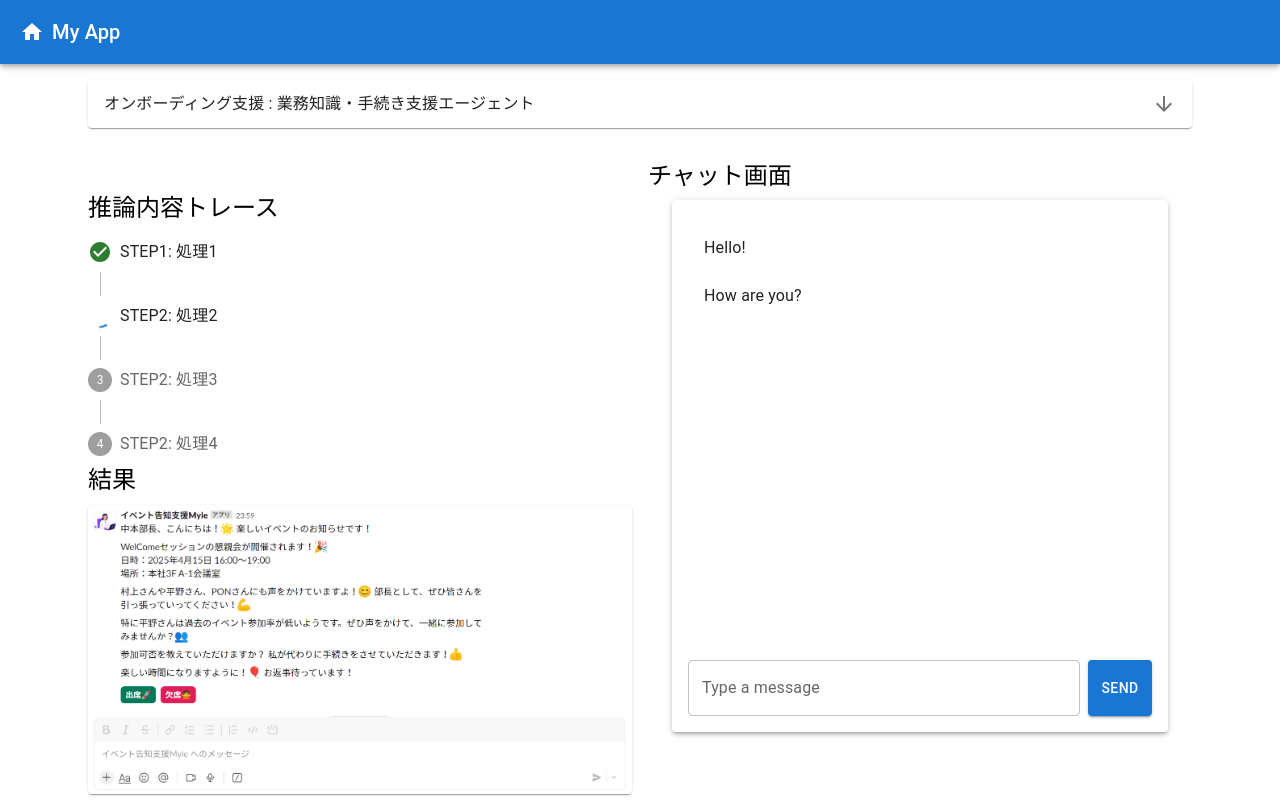
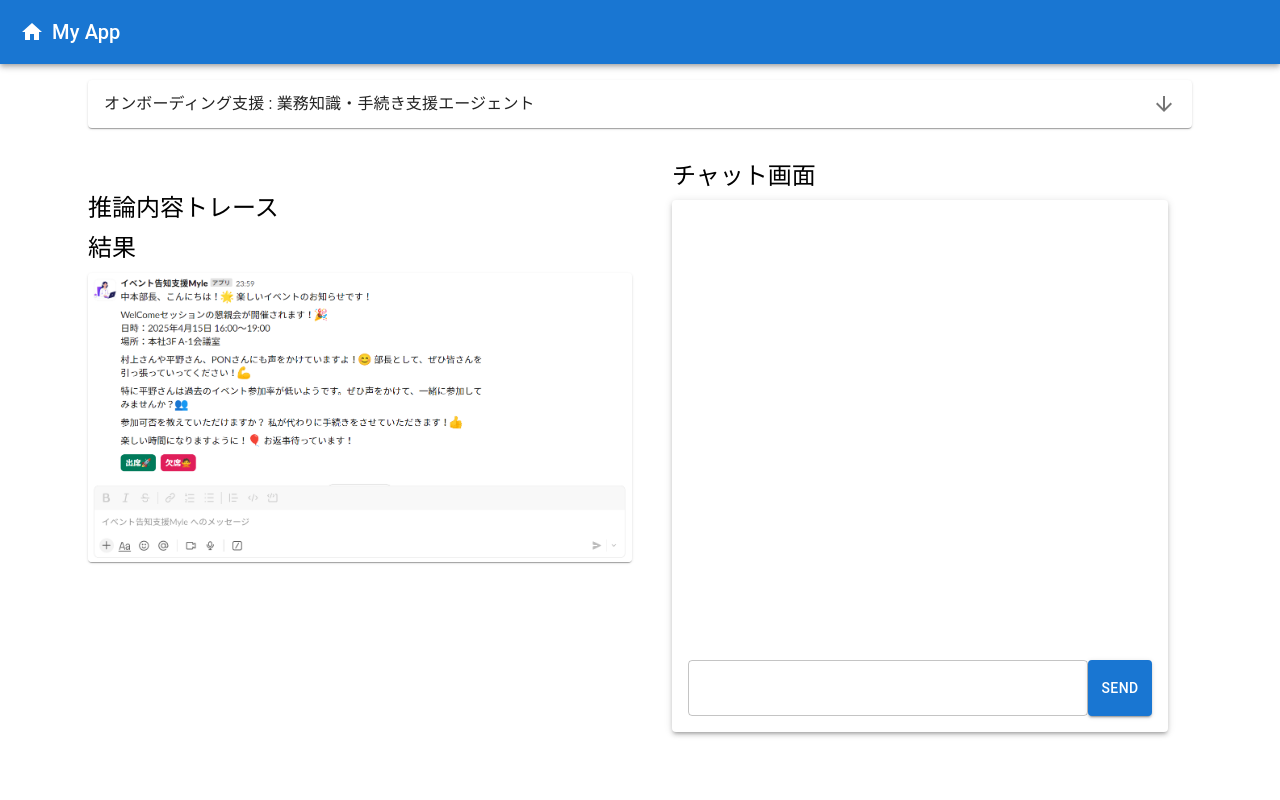
Before and after one commit to K0daimurakami/gabby, a React (Create React App) app: page /details in a window 1280 px wide. Built offline with nearby package versions, Linux system fonts and the light colour scheme.

Commit message:
setting data

```diff
--- a/src/components/organisms/chatContainer.tsx
+++ b/src/components/organisms/chatContainer.tsx
@@ -1,64 +1,84 @@
 import React, { useState } from "react";
-import { Typography, TextField, Button, Container, Paper, List, ListItem, ListItemText, Box } from "@mui/material";
+import { useDispatch, useSelector } from "react-redux";
+import { RootState } from "../../redux/store";
+import { sendMessage, startProcessing } from "../../pages/details/detailsSlice";
+import {
+  Typography,
+  TextField,
+  Button,
+  Container,
+  Paper,
+  List,
+  ListItem,
+  ListItemText,
+  Box,
+} from "@mui/material";
 
-// メインコンポーネント
 const ChatApp = () => {
-  // メッセージ管理用のステート
-  const [messages, setMessages] = useState([
-    { id: 1, text: "Hello!" },
-    { id: 2, text: "How are you?" },
-  ]);
+  const dispatch = useDispatch();
+  const messages = useSelector((state: RootState) => state.details.messages);
+  const isActiveSendButton = useSelector(
+    (state: RootState) => state.details.isActiveSendButton
+  );
   const [input, setInput] = useState("");
 
-  // メッセージを送信する関数
   const handleSendMessage = () => {
     if (input.trim()) {
-      const newMessage = {
-        id: Date.now(),
+      dispatch(
+        sendMessage({
+          id: Date.now().toString(),
+          role: "user",
+          userName: "User",
           text: input,
-      };
-      setMessages((prevMessages) => [...prevMessages, newMessage]); // 新しいメッセージを追加
-      setInput(""); // 入力フィールドをクリア
+        })
+      );
+      dispatch(startProcessing());
+      setInput("");
     }
   };
 
   return (
-    <><Typography variant="h5" gutterBottom>
+    <Container maxWidth="sm">
+      <Typography variant="h5" gutterBottom>
         チャット画面
-      </Typography><Container maxWidth="sm">
-              <Paper elevation={3} sx={{ height: "500px", display: "flex", flexDirection: "column", padding: 2 }}>
-                  {/* メッセージリスト */}
+      </Typography>
+      <Paper
+        elevation={3}
+        sx={{
+          height: "500px",
+          display: "flex",
+          flexDirection: "column",
+          padding: 2,
+        }}
+      >
         <Box sx={{ flexGrow: 1, overflowY: "auto" }}>
           <List>
-                          {messages.length > 0 ? (
-                              messages.map((message) => (
+            {messages.map((message) => (
               <ListItem key={message.id}>
                 <ListItemText primary={message.text} />
               </ListItem>
-                              ))
-                          ) : (
-                              <ListItem>
-                                  <ListItemText primary="No messages yet" />
-                              </ListItem>
-                          )}
+            ))}
           </List>
         </Box>
-
-                  {/* メッセージ入力フォーム */}
         <Box sx={{ display: "flex", marginTop: 2 }}>
           <TextField
-                          label="Type a message"
             fullWidth
             variant="outlined"
             value={input}
-                          onChange={(e) => setInput(e.target.value)} // 入力フィールドの値を更新
-                          sx={{ marginRight: 1 }} />
-                      <Button variant="contained" color="primary" onClick={handleSendMessage}>
+            onChange={(e) => setInput(e.target.value)}
+            disabled={!isActiveSendButton}
+          />
+          <Button
+            variant="contained"
+            color="primary"
+            onClick={handleSendMessage}
+            disabled={!isActiveSendButton}
+          >
             Send
           </Button>
         </Box>
       </Paper>
-          </Container></>
+    </Container>
   );
 };
 
--- a/src/components/organisms/processContainer.tsx
+++ b/src/components/organisms/processContainer.tsx
@@ -1,52 +1,53 @@
-import React, { useState, useEffect } from 'react';
-import { Box, Stepper, Step, StepLabel, Typography } from '@mui/material';
-import CircularProgress from '@mui/material/CircularProgress';
-import CheckCircleIcon from '@mui/icons-material/CheckCircle';
-
-const steps = [
-  'STEP1: 処理1',
-  'STEP2: 処理2',
-  'STEP2: 処理3',
-  'STEP2: 処理4'
-];
+import React, { useEffect } from "react";
+import { useDispatch, useSelector } from "react-redux";
+import { RootState } from "../../redux/store";
+import {
+  proceedProcessing,
+  endProcessing,
+} from "../../pages/details/detailsSlice";
+import { Box, Stepper, Step, StepLabel, Typography } from "@mui/material";
+import CircularProgress from "@mui/material/CircularProgress";
+import CheckCircleIcon from "@mui/icons-material/CheckCircle";
 
 const ProcessContainer = () => {
-  const [activeStep, setActiveStep] = useState(0);
-  const [loading, setLoading] = useState(true);
+  const dispatch = useDispatch();
+  const processMessages = useSelector(
+    (state: RootState) => state.details.processMessages
+  );
+  const onProcessing = useSelector(
+    (state: RootState) => state.details.onProcessing
+  );
 
   useEffect(() => {
-    // 現在のステップの非同期処理をシミュレーション
-    const timer = setTimeout(() => {
-      setLoading(false); // 非同期処理終了でスピナーをチェックマークに切替え
+    if (onProcessing && processMessages.length > 0) {
+      const timer = setTimeout(() => {
+        dispatch(proceedProcessing());
+      }, 3000);
 
-      // 次のステップがあれば、1秒後に次の処理を開始
-      const nextStep = activeStep + 1;
-      if (nextStep < steps.length) {
-        setTimeout(() => {
-          setActiveStep(nextStep);
-          setLoading(true);
-        }, 1000);
-      }
-    }, 3000); // 各ステップでの処理時間を3秒と仮定
-    return () => clearTimeout(timer);
-  }, [activeStep]);
+      return () => clearTimeout(timer);
+    } else if (!onProcessing) {
+      dispatch(endProcessing());
+    }
+  }, [processMessages, onProcessing, dispatch]);
 
   return (
-    <Box sx={{ width: '100%', mt: 4 }}>
+    <Box sx={{ width: "100%", mt: 4 }}>
       <Typography variant="h5" gutterBottom>
         推論内容トレース
       </Typography>
-      <Stepper activeStep={activeStep} orientation="vertical">
-        {steps.map((label, index) => (
-          <Step key={label}>
+      <Stepper activeStep={processMessages.length - 1} orientation="vertical">
+        {processMessages.map((msg, index) => (
+          <Step key={msg.id}>
             <StepLabel
               icon={
-                activeStep === index
-                  ? (loading ? <CircularProgress size={24} /> : <CheckCircleIcon color="success" />)
-                  : (activeStep > index ? <CheckCircleIcon color="success" /> : null)
+                msg.isLoading ? (
+                  <CircularProgress size={24} />
+                ) : (
+                  <CheckCircleIcon color="success" />
+                )
               }
             >
-              <Typography variant="body1">{label}</Typography>
+              <Typography variant="body1">{msg.text}</Typography>
             </StepLabel>
           </Step>
         ))}
--- a/src/pages/details/Details.tsx
+++ b/src/pages/details/Details.tsx
@@ -1,5 +1,5 @@
 import React from "react";
-import { Container, Grid2 } from "@mui/material";
+import { Container, Grid } from "@mui/material";
 import { useSelector } from "react-redux";
 import { RootState } from "../../redux/store";
 import CategoryContainer from "../../components/organisms/CategoryContainer";
@@ -9,30 +9,35 @@ import ResultImageContainer from "../../components/organisms/resultImageContaine
 import ChatApp from "../../components/organisms/chatContainer";
 
 const Home: React.FC = () => {
-  const categoryA = useSelector((state: RootState) => state.home.categoryA);
-  const categoryB = useSelector((state: RootState) => state.home.categoryB);
+  const isShowOutput = useSelector(
+    (state: RootState) => state.details.isShowOutput
+  );
+  console.log(isShowOutput);
 
   return (
     <Container>
-      <Grid2 container spacing={2}>
-        <Grid2 size={12} sx={{ mt: 2, mb: 2 }}>
+      <Grid container spacing={2}>
+        <Grid item xs={12} sx={{ mt: 2, mb: 2 }}>
           <AccordionExpandIcon />
-        </Grid2>
-        <Grid2 size={6}>
-          <Grid2 size={12}>
+        </Grid>
+        <Grid item xs={6}>
+          <Grid item xs={12}>
             <ProcessContainer />
-          </Grid2>
-          <Grid2 size={12}>
-            <ResultImageContainer
-              imageUrl="/images/eventNoticeResult.png"
-              altText="サンプル画像: 自然風景"
-            />
-          </Grid2>
-        </Grid2>
-        <Grid2 size={6}>
+          </Grid>
+          {/* ✅ プロセスが完了したら画像を表示 */}
+          {isShowOutput && (
+            <Grid item xs={12}>
+              <ResultImageContainer
+                imageUrl="/images/eventNoticeResult.png"
+                altText="サンプル画像: 自然風景"
+              />
+            </Grid>
+          )}
+        </Grid>
+        <Grid item xs={6}>
           <ChatApp />
-        </Grid2>
-      </Grid2>
+        </Grid>
+      </Grid>
     </Container>
   );
 };
--- a/src/pages/details/detailsSlice.ts
+++ b/src/pages/details/detailsSlice.ts
@@ -9,8 +9,8 @@ interface Message {
 
 interface ProcessMessage {
   id: string;
-  state: "processing" | "success" | "error";
-  isloading: boolean;
+  state: "processing" | "success";
+  isLoading: boolean;
   text: string;
 }
 
@@ -20,7 +20,10 @@ interface DetailsState {
   isActiveSendButton: boolean;
   processMessages: ProcessMessage[];
   isShowOutput: boolean;
+  currentStep: number;
 }
+
+const steps = ["STEP1: 処理1", "STEP2: 処理2", "STEP3: 処理3", "STEP4: 処理4"];
 
 const initialState: DetailsState = {
   messages: [],
@@ -28,6 +31,7 @@ const initialState: DetailsState = {
   isActiveSendButton: false,
   processMessages: [],
   isShowOutput: false,
+  currentStep: 0,
 };
 
 const detailsSlice = createSlice({
@@ -35,13 +39,59 @@ const detailsSlice = createSlice({
   initialState,
   reducers: {
     sendMessage: (state, action: PayloadAction<Message>) => {
-      state.messages.push({
-        ...action.payload,
+      state.messages.push(action.payload);
+      state.onProcessing = true;
+      state.isActiveSendButton = false;
+      state.isShowOutput = false; // 新しいメッセージ送信時に画像を非表示
+    },
+    receiveMessage: (state, action: PayloadAction<Message>) => {
+      state.messages.push(action.payload);
+    },
+    startProcessing: (state) => {
+      state.processMessages = [
+        {
+          id: "1",
+          state: "processing",
+          isLoading: true,
+          text: steps[0],
+        },
+      ];
+      state.onProcessing = true;
+      state.currentStep = 0;
+      state.isShowOutput = false;
+    },
+    proceedProcessing: (state) => {
+      const { currentStep, processMessages } = state;
+
+      // 現在のステップを完了状態にする
+      processMessages[currentStep].state = "success";
+      processMessages[currentStep].isLoading = false;
+
+      const nextStep = currentStep + 1;
+
+      if (nextStep < steps.length) {
+        // 次のステップを開始
+        state.processMessages.push({
+          id: (nextStep + 1).toString(),
+          state: "processing",
+          isLoading: true,
+          text: steps[nextStep],
+        });
+        state.currentStep = nextStep;
+      } else {
+        // すべてのステップが完了
+        state.onProcessing = false;
+        state.isShowOutput = true; // ✅ プロセス完了時に画像を表示
+      }
+    },
+    endProcessing: (state) => {
+      state.processMessages.forEach((msg) => {
+        msg.state = "success";
+        msg.isLoading = false;
       });
-      state.onProcessing = true;
-    },
-    endProcess: (state) => {
       state.onProcessing = false;
+      state.isActiveSendButton = true;
+      state.isShowOutput = true; // ✅ プロセス完了後に画像を表示
     },
     activeSendButton: (state) => {
       state.isActiveSendButton = true;
@@ -49,23 +99,24 @@ const detailsSlice = createSlice({
     deactiveSendButton: (state) => {
       state.isActiveSendButton = false;
     },
-    receiveMessage: (state, action: PayloadAction<Message>) => {
-      state.messages.push(action.payload);
-    },
     clearProcessMessages: (state) => {
       state.processMessages = [];
       state.onProcessing = false;
       state.isActiveSendButton = false;
+      state.currentStep = 0;
+      state.isShowOutput = false;
     },
   },
 });
 
 export const {
   sendMessage,
-  endProcess,
+  receiveMessage,
+  startProcessing,
+  proceedProcessing,
+  endProcessing,
   activeSendButton,
   deactiveSendButton,
-  receiveMessage,
   clearProcessMessages,
 } = detailsSlice.actions;
 
```
Lines whose indentation alone changed are shown as unchanged.
